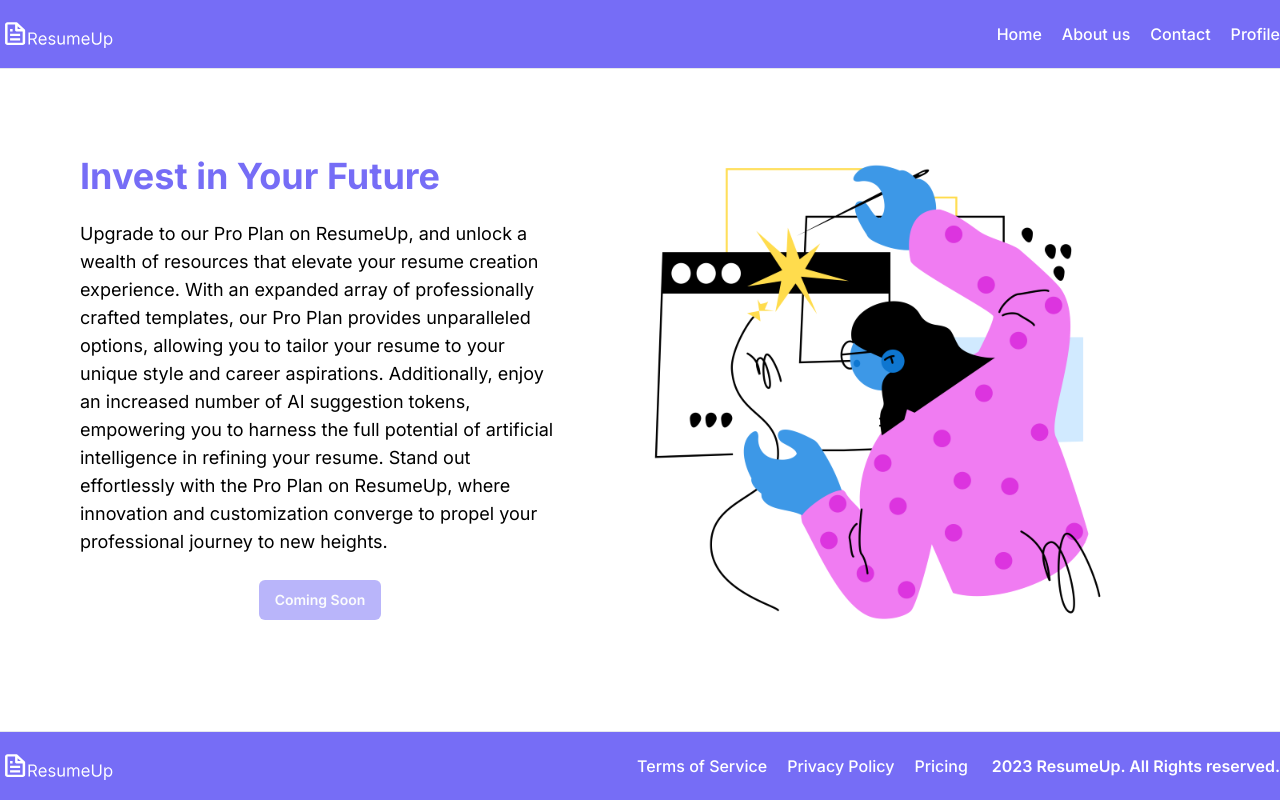
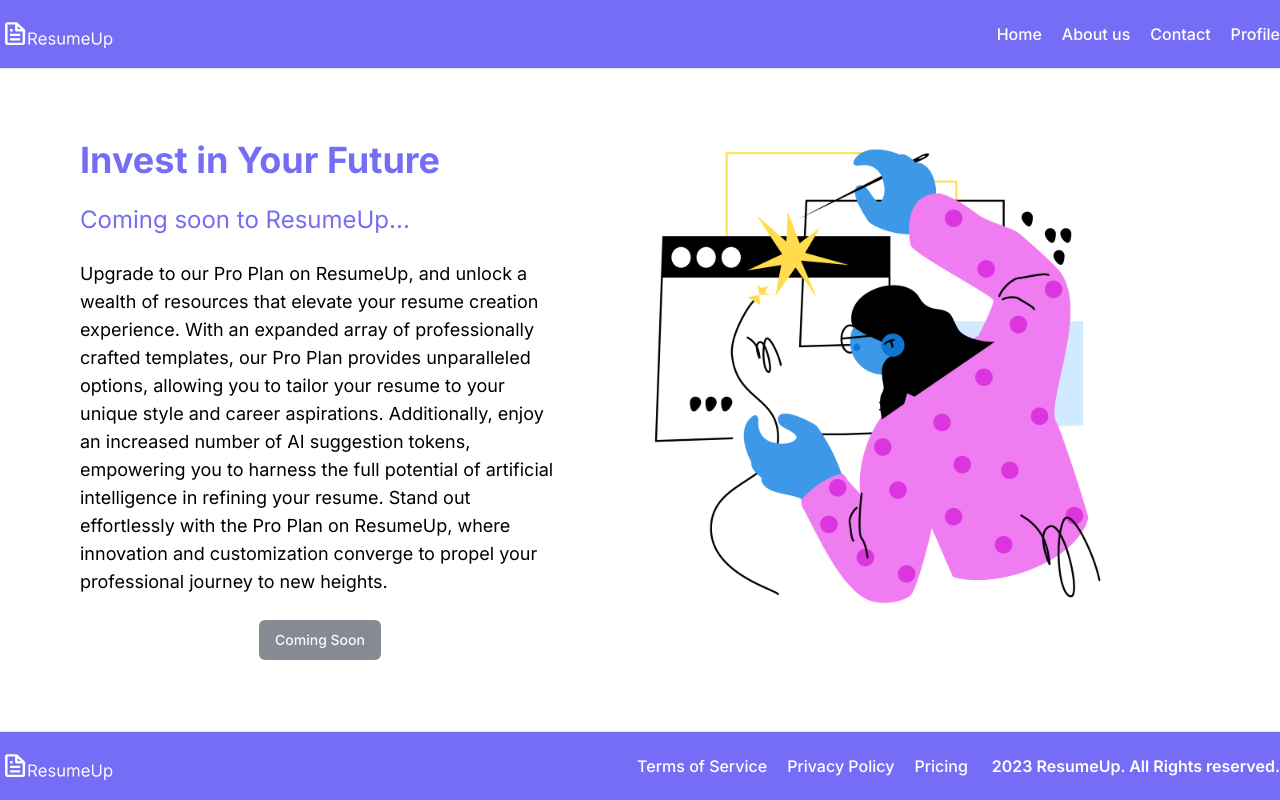
Before and after one commit to ElminD/ResumeUp, a Next.js app in the folder resume-up/: page /Pricing in a window 1280 px wide. Built offline with nearby package versions, Linux system fonts and the light colour scheme.

Commit message:
Added some pieces to pricing page, should be done now

```diff
--- a/resume-up/src/app/(root)/Pricing/page.tsx
+++ b/resume-up/src/app/(root)/Pricing/page.tsx
@@ -5,6 +5,7 @@ const page = () => {
     <div className="flex justify-between max-w-6xl mx-auto px-4 py-10" >
         <div className="ourStory flex-1 mr-20">
           <h1 className="text-4xl font-bold mb-6 text-resumeup">Invest in Your Future</h1>
+          <h1 className="text-2xl mb-6 text-resumeup">Coming soon to ResumeUp...</h1>
           <p className="text-lg mb-6">
           Upgrade to our Pro Plan on ResumeUp, and unlock a wealth of resources that elevate your resume creation experience.
           With an expanded array of professionally crafted templates, our Pro Plan provides unparalleled options, allowing you
@@ -12,11 +13,11 @@ const page = () => {
           empowering you to harness the full potential of artificial intelligence in refining your resume. Stand out effortlessly with the Pro Plan
           on ResumeUp, where innovation and customization converge to propel your professional journey to new heights.
           </p>
-          <div className="flex justify-center mt-4"><Button className="submit-button hover:bg-[#d3d3d3]" disabled>Coming Soon</Button></div>
+          <div className="flex justify-center mt-4"><Button className="secondary-button"  disabled>Coming Soon</Button></div>
         </div>
         <div className="homePic flex-1 mr-20">
           <div className="flex flex-col items-center">
-            <img src="/homepage.png" alt="Elmin" className="w-100 h-100 mb-2" />
+            <img src="/homepage.png" alt="homepage" className="w-100 h-100 mb-2" />
           </div>
 
         </div>
```
